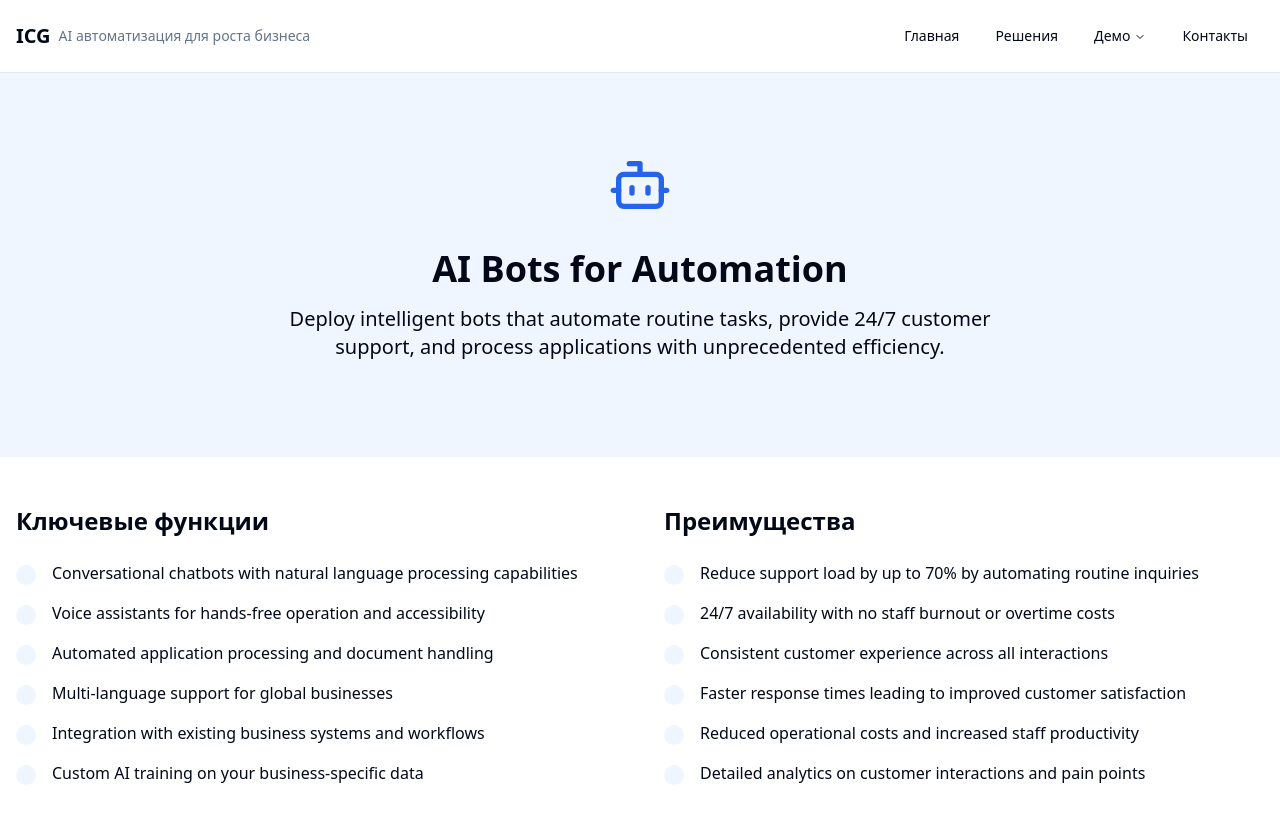
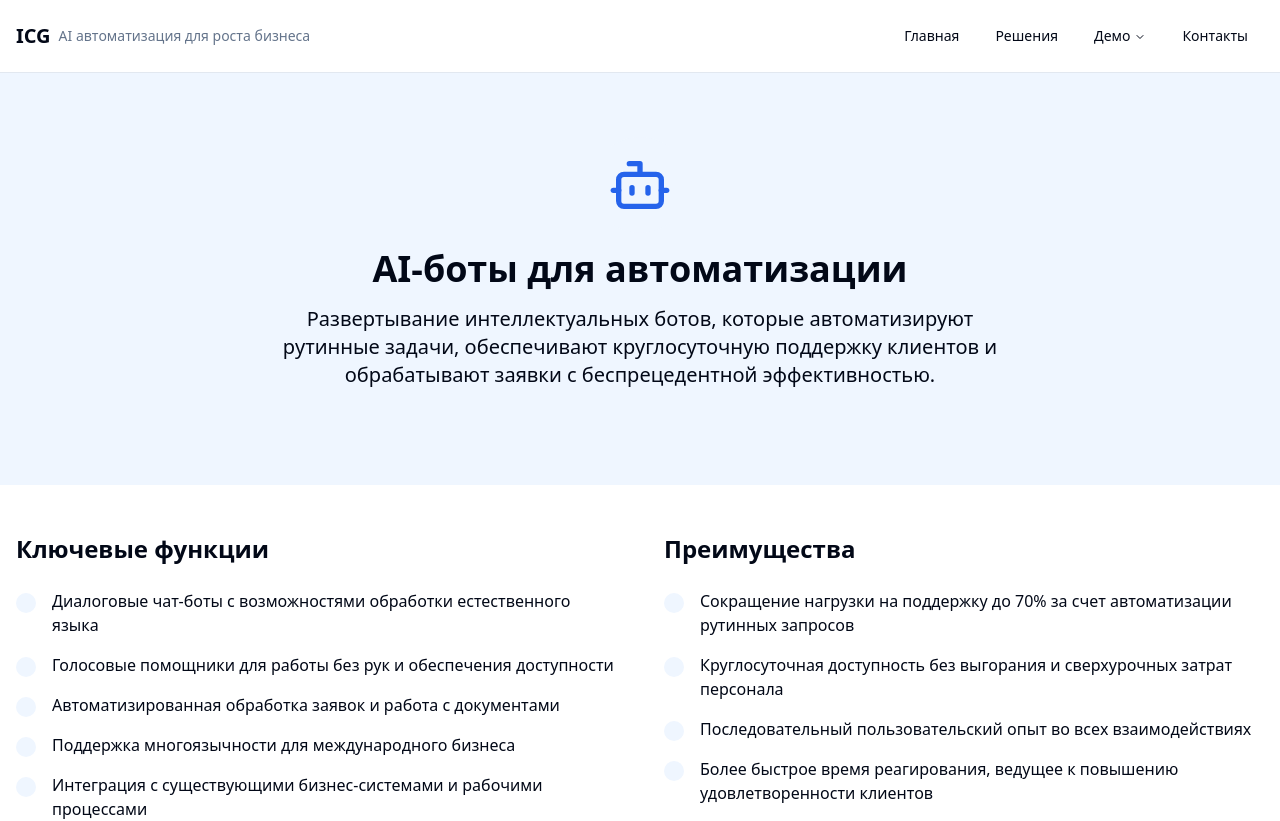
Before and after one commit to DaNBAM25/introtrade-ai-automate, a React (Vite) app: page /solutions/ai-bots in a window 1280 px wide. Shown: the top 821 px of the page. Built offline with nearby package versions, Linux system fonts and the light colour scheme.

Commit message:
feat: Translate AI Bots page to Russian
Translate the title and description on the AI Bots page to Russian.

```diff
--- a/src/pages/AIBots.tsx
+++ b/src/pages/AIBots.tsx
@@ -5,26 +5,26 @@ import { Bot } from "lucide-react";
 const AIBots = () => {
   return (
     <ServicePage
-      title="AI Bots for Automation"
-      description="Deploy intelligent bots that automate routine tasks, provide 24/7 customer support, and process applications with unprecedented efficiency."
+      title="AI-боты для автоматизации"
+      description="Развертывание интеллектуальных ботов, которые автоматизируют рутинные задачи, обеспечивают круглосуточную поддержку клиентов и обрабатывают заявки с беспрецедентной эффективностью."
       icon={Bot}
       iconColor="text-blue-600"
       backgroundColor="bg-blue-50"
       features={[
-        "Conversational chatbots with natural language processing capabilities",
-        "Voice assistants for hands-free operation and accessibility",
-        "Automated application processing and document handling",
-        "Multi-language support for global businesses",
-        "Integration with existing business systems and workflows",
-        "Custom AI training on your business-specific data"
+        "Диалоговые чат-боты с возможностями обработки естественного языка",
+        "Голосовые помощники для работы без рук и обеспечения доступности",
+        "Автоматизированная обработка заявок и работа с документами",
+        "Поддержка многоязычности для международного бизнеса",
+        "Интеграция с существующими бизнес-системами и рабочими процессами",
+        "Индивидуальное обучение AI на специфических данных вашего бизнеса"
       ]}
       benefits={[
-        "Reduce support load by up to 70% by automating routine inquiries",
-        "24/7 availability with no staff burnout or overtime costs",
-        "Consistent customer experience across all interactions",
-        "Faster response times leading to improved customer satisfaction",
-        "Reduced operational costs and increased staff productivity",
-        "Detailed analytics on customer interactions and pain points"
+        "Сокращение нагрузки на поддержку до 70% за счет автоматизации рутинных запросов",
+        "Круглосуточная доступность без выгорания и сверхурочных затрат персонала",
+        "Последовательный пользовательский опыт во всех взаимодействиях",
+        "Более быстрое время реагирования, ведущее к повышению удовлетворенности клиентов",
+        "Снижение операционных расходов и повышение производительности персонала",
+        "Подробная аналитика взаимодействий с клиентами и болевых точек"
       ]}
     />
   );
```
